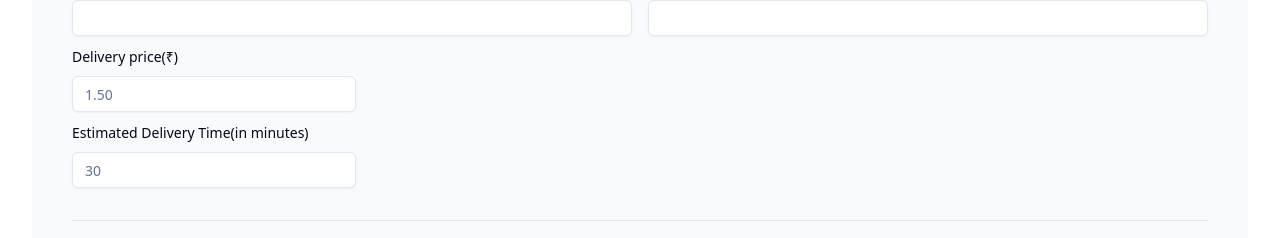
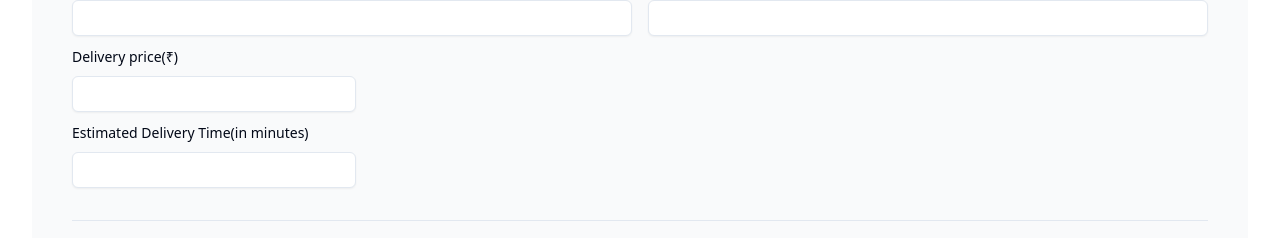
Before and after one commit to ananyagr02/food_mern, a React (Vite) app in the folder frontend/: page /manage-restaurant in a window 1280 px wide. Shown: the part 333-571 px from the top of the page. Built offline with nearby package versions, Linux system fonts and the light colour scheme; no server answers.

Commit message:
Update input.tsx

```diff
--- a/frontend/src/components/ui/input.tsx
+++ b/frontend/src/components/ui/input.tsx
@@ -6,8 +6,11 @@ export interface InputProps
   extends React.InputHTMLAttributes<HTMLInputElement> {}
 
 const Input = React.forwardRef<HTMLInputElement, InputProps>(
-  ({ className, type, ...props }, ref) => {
+  ({ className, type
+    // , ...props
+  }, ref) => {
     return (
+
       <input
         type={type}
         className={cn(
@@ -15,8 +18,9 @@ const Input = React.forwardRef<HTMLInputElement, InputProps>(
           className
         )}
         ref={ref}
-        {...props}
+
       />
+
     )
   }
 )
```
